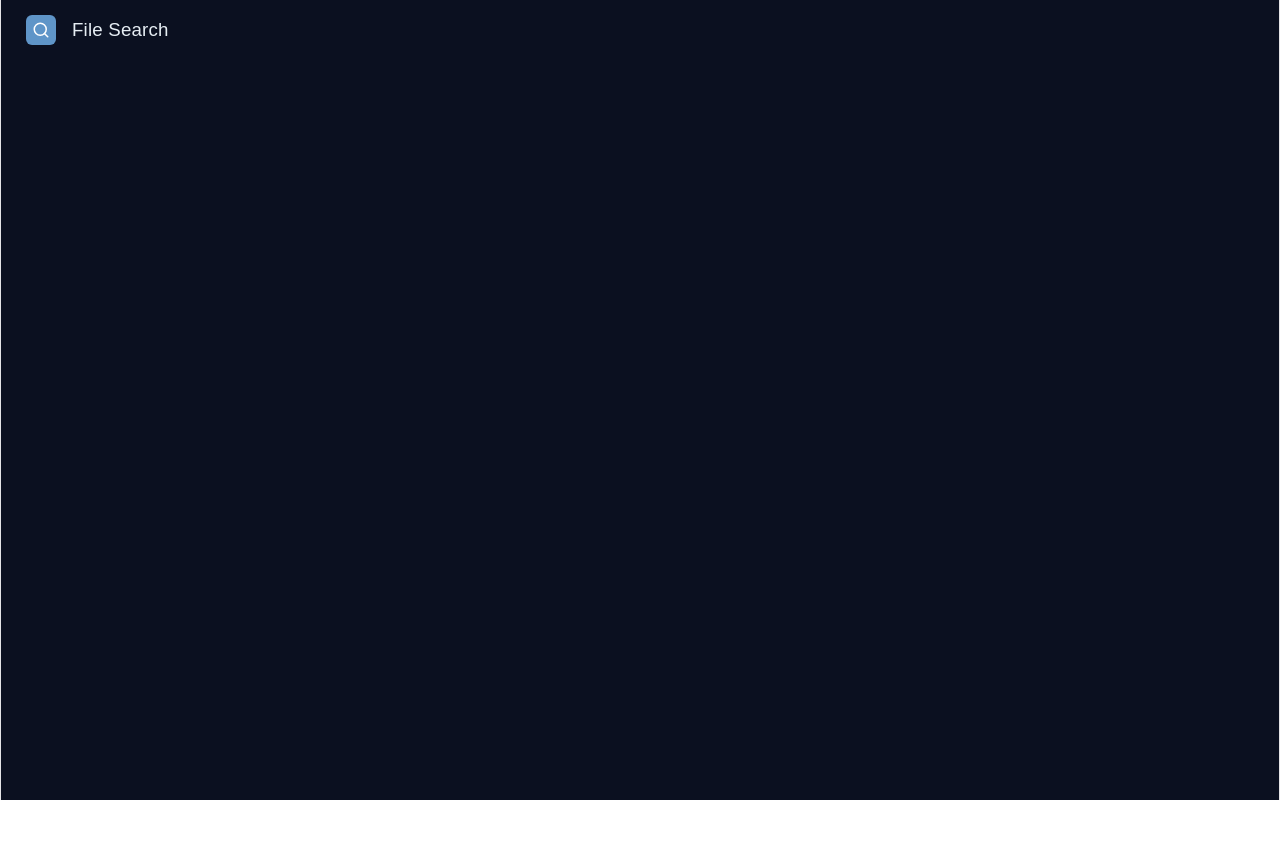
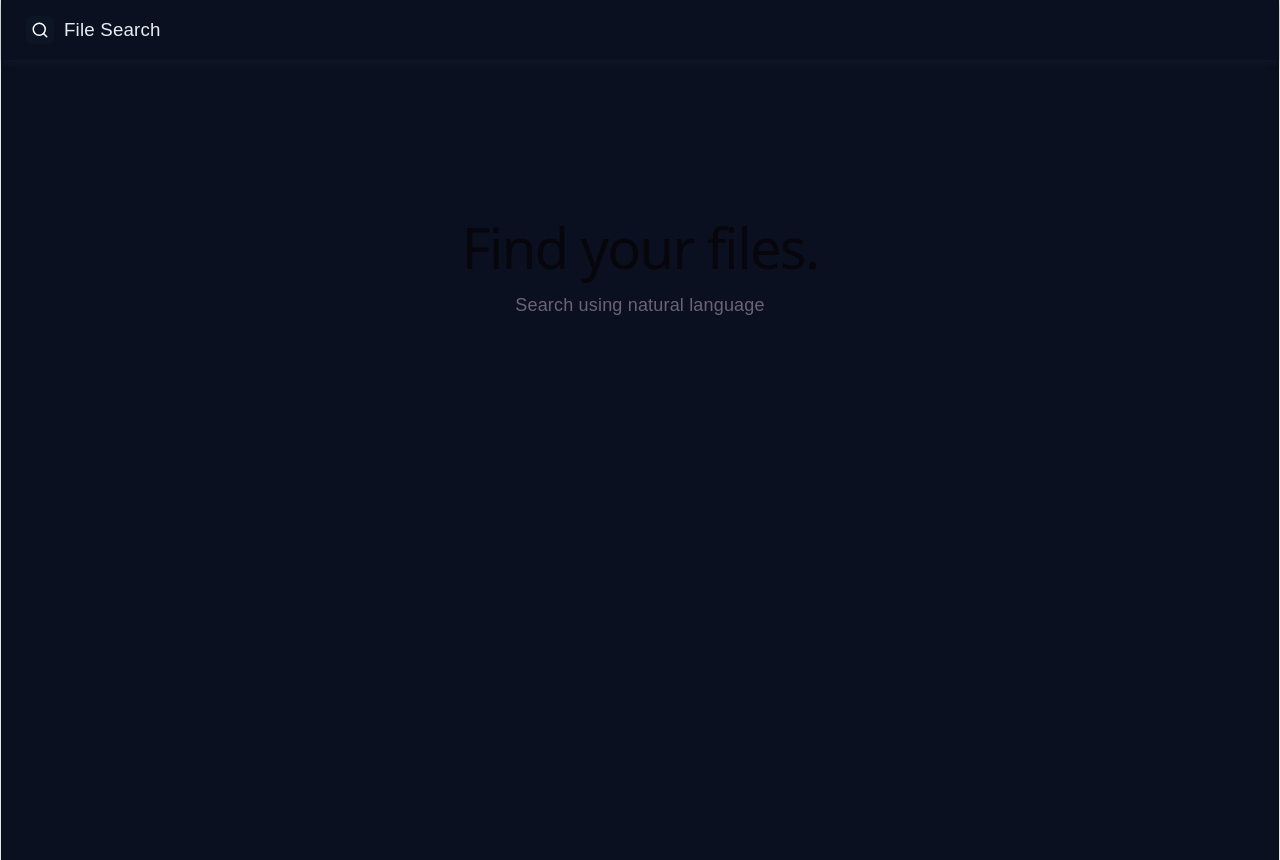
Before and after one commit to kichu3000/AI-Driven-Desktop-File-Search, a React (Vite) app: page / in a window 1280 px wide. Before the commit the page ends 800 px from the top, so only its background shows below. Built offline with nearby package versions, Linux system fonts and the light colour scheme.

Commit message:
added the center text

```diff
--- a/src/App.jsx
+++ b/src/App.jsx
@@ -1,8 +1,10 @@
 import TitleBar from "./components/Titlebar";
+import SearchPage from "./components/Searchpage";
 function App(){
     return(
         <div>
             <TitleBar/>
+            <SearchPage/>
         </div>
     )
 }
--- /dev/null
+++ b/src/components/SearchPage.css
@@ -0,0 +1,18 @@
+.container {
+    height: 100vh;
+    display: flex;
+    justify-content: center;
+    align-items: center;
+}
+
+
+.heading {
+    display: flex;
+    flex-direction: column;
+    align-items: center;
+    text-align: center;
+    transform: translateY(-200px); /* moves slightly upward */
+}
+.main-heading{
+    /* todo */
+}
--- a/src/components/Searchpage.jsx
+++ b/src/components/Searchpage.jsx
@@ -0,0 +1,19 @@
+import "./SearchPage.css"
+
+function SearchPage(){
+    return(
+
+    <div className="container">
+        <div className="heading">
+            <div className="main-heading">
+                <h1>Find your files.</h1>
+            </div>
+            <div className="caption">
+                <p>Search using natural language</p>
+            </div>
+
+        </div>
+    </div>
+    )
+}
+export default SearchPage;
--- a/src/components/Titlebar.css
+++ b/src/components/Titlebar.css
@@ -6,28 +6,29 @@
     align-items: center;
 
     padding: 0 25px;
+    box-shadow: 0 2px 8px rgba(44, 44, 70, 0.25);
 
 
 }
 
 .logo {
-    width: 30px;
-    height: 30px;
+    width: 28px;
+    height: 28px;
 
     display: flex;
     align-items: center;
     justify-content: center;
 
-    background: #5f95c8;
     color: white;
 
     border-radius: 6px;
 
+    background-color: rgba(29, 64, 64, 0.115);
     font-size: 18px;
 }
 
 .title {
-    margin-left: 16px;
+    margin-left: 10px;
 
     font-size: 16px;
 
```
